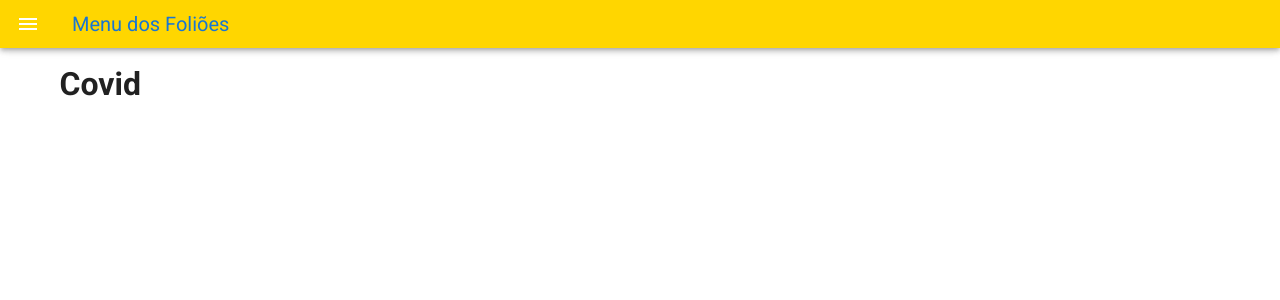
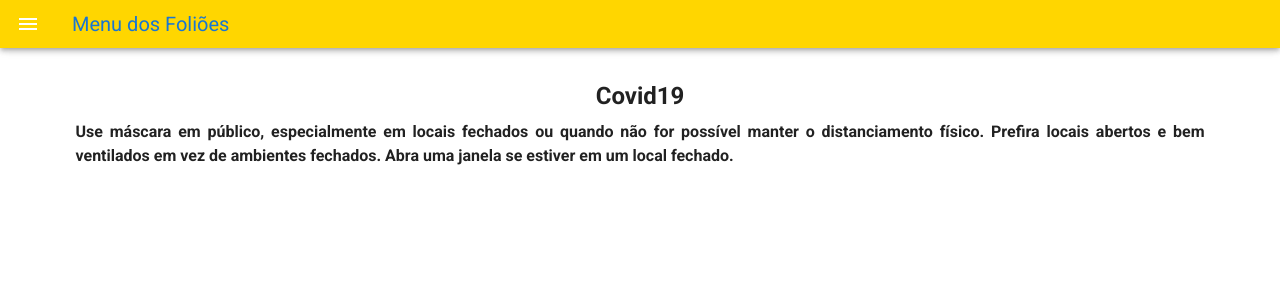
Before and after one commit to shenonsilva/hackatondecola, a Vue app: page /covid in a window 1280 px wide. Shown: the top 300 px of the page. Built offline with nearby package versions, Linux system fonts and the light colour scheme.

Commit message:
corpo da terceira tela

```diff
--- a/src/views/CuidadosCovid.vue
+++ b/src/views/CuidadosCovid.vue
@@ -1,6 +1,8 @@
 <template>
     <v-container>
-        <h1>Covid</h1>
+        <h2 class="text-h5 text-center mb-0 mt-5"><strong>Covid19</strong></h2>
+        <p class="text-home text-justify mt-2 ml-4 mr-4"><strong>Use máscara em público, especialmente em locais fechados ou quando não for possível manter o distanciamento físico.
+        Prefira locais abertos e bem ventilados em vez de ambientes fechados. Abra uma janela se estiver em um local fechado.</strong></p>
     </v-container>
 </template>
 
--- a/src/views/MeuInicio.vue
+++ b/src/views/MeuInicio.vue
@@ -4,7 +4,7 @@
             <img src="../assets/logoInicio.svg" alt="Pessoas no Carmaval">
             </div>
         <h2 class="text-h5 text-center mb-0 mt-5"><strong>Carnaval na Pandemia</strong></h2>
-        <p class="text-home text-justify mt-2 ml-4 mr-4">A Fulia não pode parar! Os blocos estão respeitando as regras sanitárias, por isso, até nos encontrarmos aproveite a festa em casa.
+        <p class="text-home text-justify mt-2 ml-4 mr-4">git A Fulia não pode parar! Os blocos estão respeitando as regras sanitárias, por isso, até nos encontrarmos aproveite a festa em casa.
         Enquanto você curte seus drinks e as lives, conheça um pouco mais sobre os blocos carnavalescos do Brasil!! Compartilhe com família e amigos! Prepare a sua lista para vir conhecer essa tradição fenomenal!</p>
     </v-container>
 </template>
```
